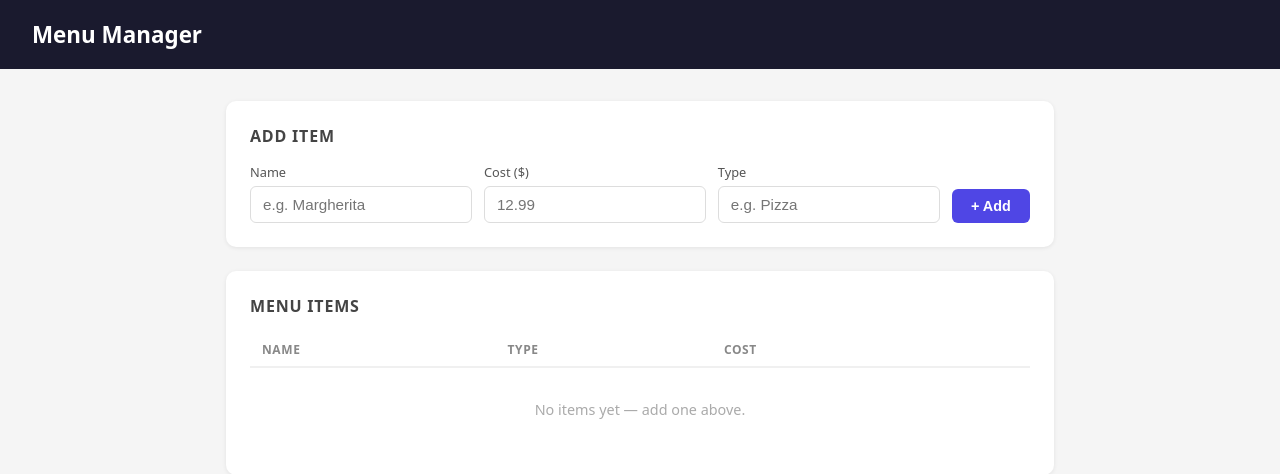
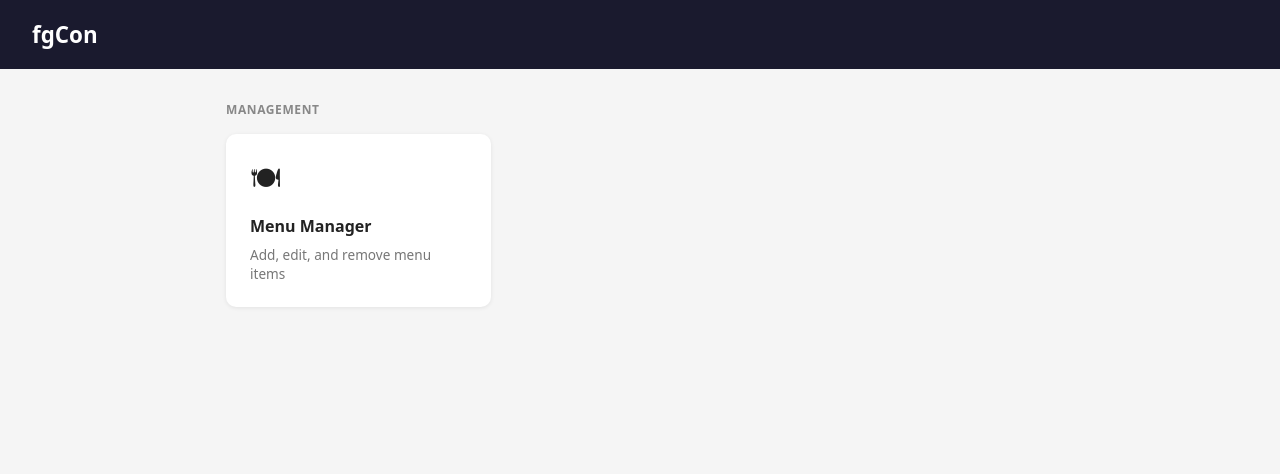
Before and after one commit to colinanlewis-dev/fgCon, a FastAPI app: page / in a window 1280 px wide. Shown: the top 474 px of the page. Run offline with FastAPI, Linux system fonts and the light colour scheme; data that the repository does not hold is empty.

Commit message:
feat: add home page with navigation to Menu Manager

```diff
--- a/main.py
+++ b/main.py
@@ -22,7 +22,13 @@ class MenuItemUpdate(BaseModel):
 
 @app.get("/", response_class=HTMLResponse)
 def index():
-    with open("templates/menu.html") as f:
+    with open("templates/home.html", encoding="utf-8") as f:
+        return f.read()
+
+
+@app.get("/menu", response_class=HTMLResponse)
+def menu_page():
+    with open("templates/menu.html", encoding="utf-8") as f:
         return f.read()
 
 
--- /dev/null
+++ b/templates/home.html
@@ -0,0 +1,47 @@
+<!DOCTYPE html>
+<html lang="en">
+<head>
+  <meta charset="UTF-8" />
+  <meta name="viewport" content="width=device-width, initial-scale=1.0" />
+  <title>fgCon</title>
+  <style>
+    * { box-sizing: border-box; margin: 0; padding: 0; }
+    body { font-family: system-ui, sans-serif; background: #f5f5f5; color: #222; }
+    header { background: #1a1a2e; color: white; padding: 1.2rem 2rem; }
+    header h1 { font-size: 1.4rem; font-weight: 600; }
+    .container { max-width: 860px; margin: 2rem auto; padding: 0 1rem; }
+    h2 { font-size: .75rem; font-weight: 600; color: #888; text-transform: uppercase; letter-spacing: .05em; margin-bottom: 1rem; }
+    .grid { display: grid; grid-template-columns: repeat(auto-fill, minmax(220px, 1fr)); gap: 1rem; }
+    .card {
+      background: white;
+      border-radius: 10px;
+      padding: 1.5rem;
+      box-shadow: 0 1px 4px rgba(0,0,0,0.08);
+      text-decoration: none;
+      color: inherit;
+      display: flex;
+      flex-direction: column;
+      gap: .5rem;
+      transition: box-shadow .15s, transform .15s;
+    }
+    .card:hover { box-shadow: 0 4px 12px rgba(0,0,0,0.12); transform: translateY(-2px); }
+    .card .icon { font-size: 1.8rem; }
+    .card .title { font-weight: 600; font-size: 1rem; }
+    .card .desc { font-size: .85rem; color: #777; }
+  </style>
+</head>
+<body>
+<header><h1>fgCon</h1></header>
+
+<div class="container">
+  <h2>Management</h2>
+  <div class="grid">
+    <a class="card" href="/menu">
+      <span class="icon">&#x1F37D;</span>
+      <span class="title">Menu Manager</span>
+      <span class="desc">Add, edit, and remove menu items</span>
+    </a>
+  </div>
+</div>
+</body>
+</html>
--- a/templates/menu.html
+++ b/templates/menu.html
@@ -43,7 +43,10 @@
   </style>
 </head>
 <body>
-<header><h1>Menu Manager</h1></header>
+<header>
+  <a href="/" style="color:#a5b4fc;font-size:.85rem;text-decoration:none;display:block;margin-bottom:.4rem;">&#8592; Home</a>
+  <h1>Menu Manager</h1>
+</header>
 
 <div class="container">
   <!-- Add form -->
```
